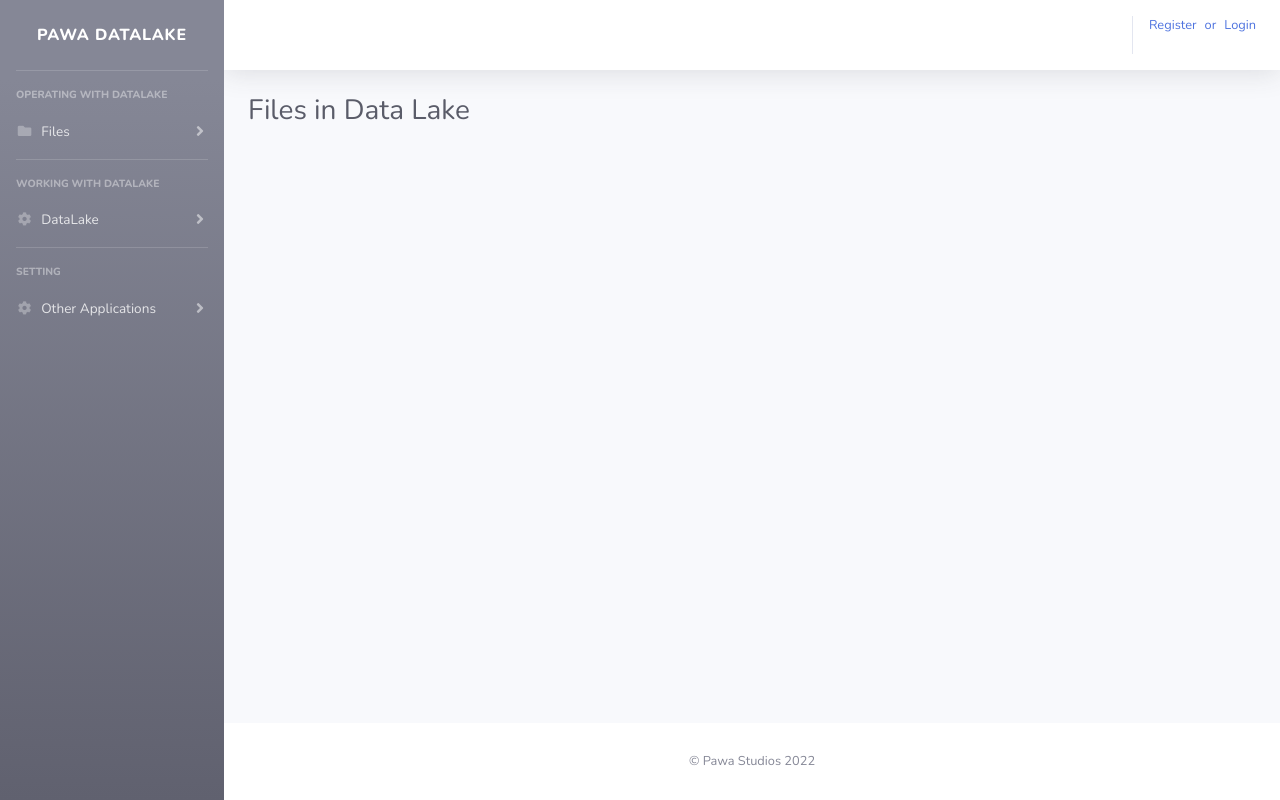
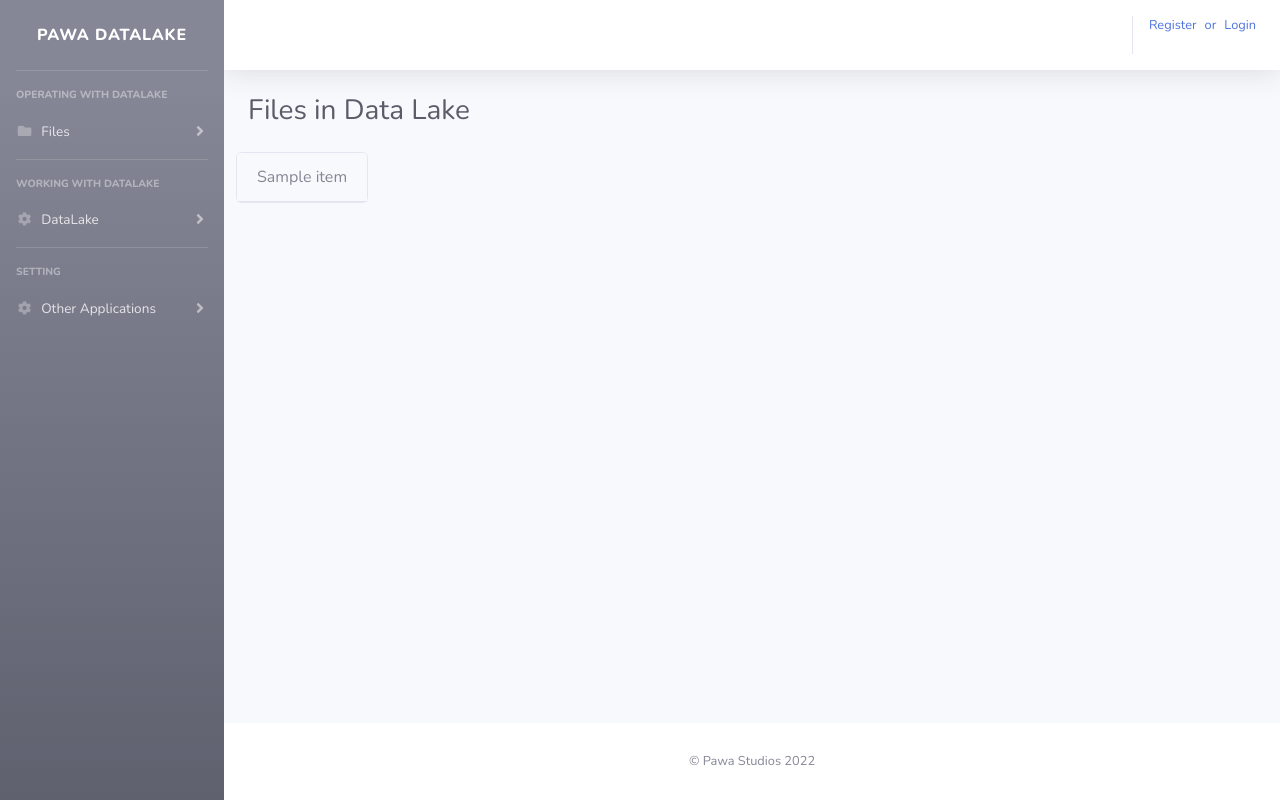
Before and after one commit to Pawaus/DataLake, a Python web app: template templates/download.html in a window 1280 px wide. Run offline with Jinja, Linux system fonts and the light colour scheme; the template is opened without the code that fills it: most values are stand-ins (such as "Sample title", 1, 10 or a date in 2020); some libraries are stand-ins or nearby versions.

Commit message:
Add view minio files

```diff
--- a/templates/download.html
+++ b/templates/download.html
@@ -3,7 +3,16 @@
 Download
 {% endblock %}
 {% block content %}
-<div class="d-sm-flex align-items-center justify-content-between mb-4">
-    <h1 class="h3 mb-0 text-gray-800">Files in Data Lake</h1>
-</div>
+    <div class="d-sm-flex align-items-center justify-content-between mb-4">
+        <h1 class="h3 mb-0 text-gray-800">Files in Data Lake</h1>
+    </div>
+    <div class="row">
+            {% for item in result%}
+                <div class="card mb-4">
+                        <div class="card-header">
+                            {{ item }}
+                        </div>
+                </div>
+            {% endfor %}
+    </div>
 {% endblock %}
```
